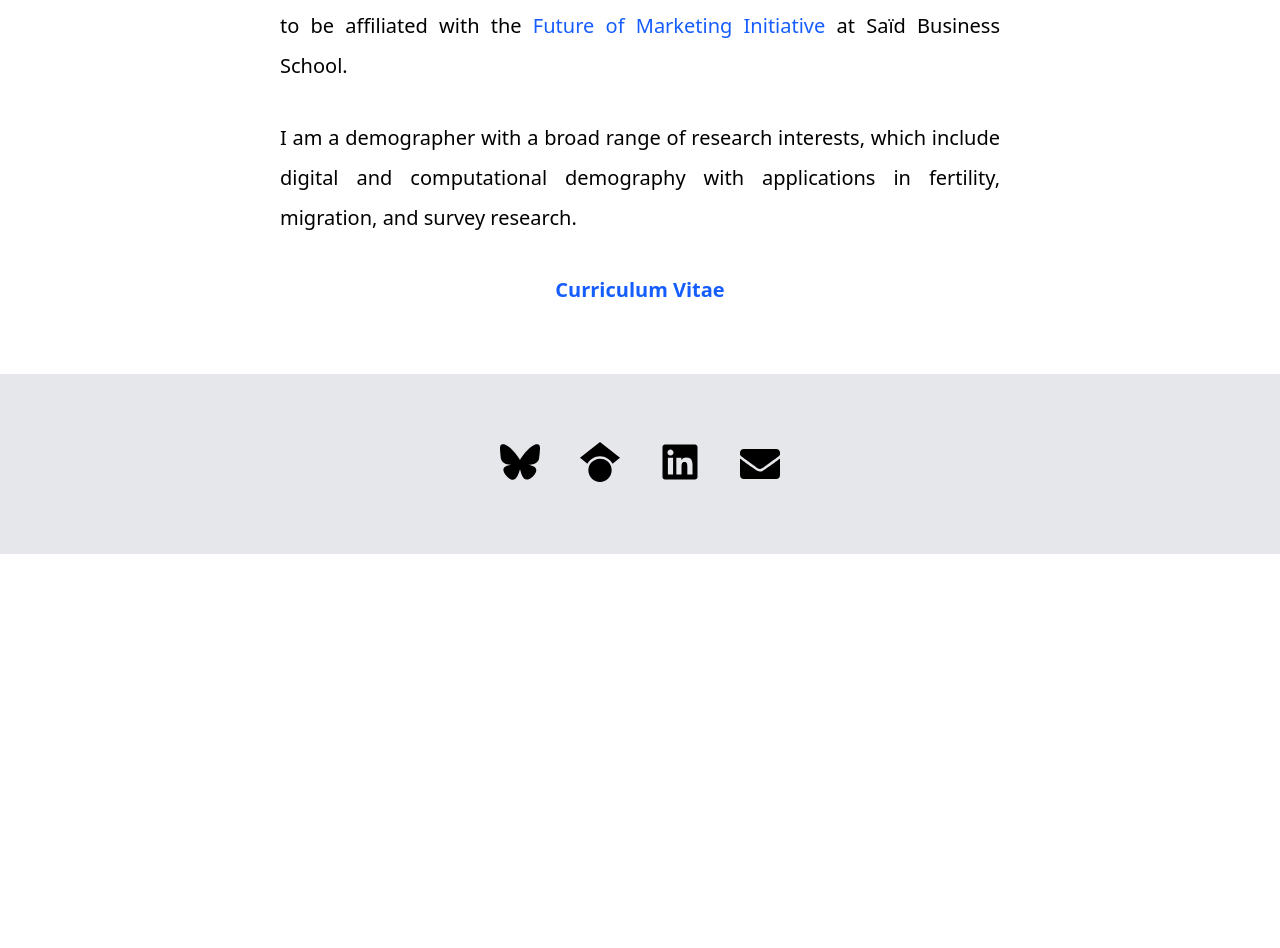
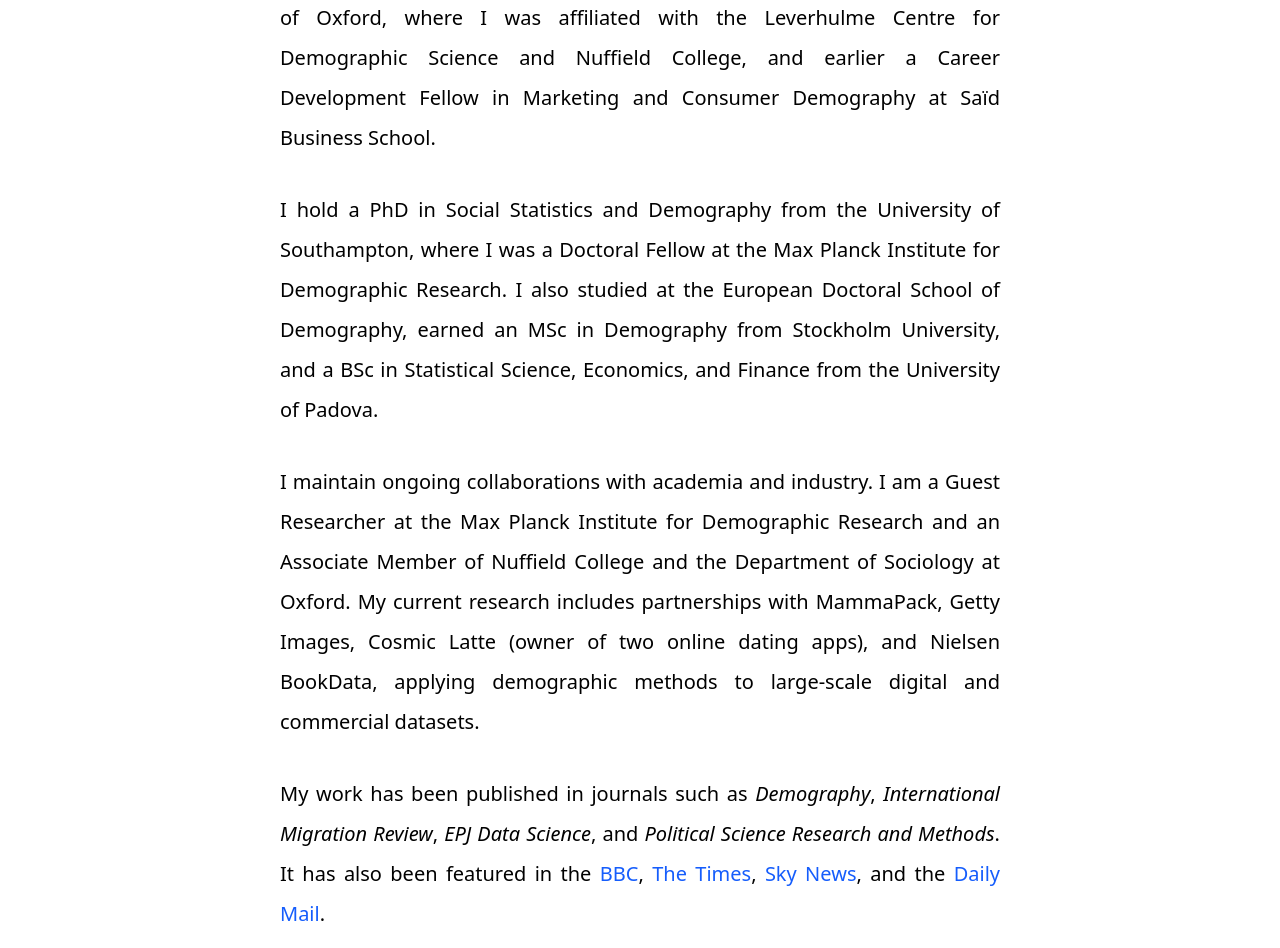
Before and after one commit to chiccorampazzo/website, a Next.js app: page / in a window 1280 px wide. Shown: the part 804-1752 px from the top of the page. Before the commit the page ends 1358 px from the top, so only its background shows below. Built offline with nearby package versions, Linux system fonts and the light colour scheme.

Commit message:
update bio and cv

```diff
--- a/app/page.tsx
+++ b/app/page.tsx
@@ -1,12 +1,13 @@
 import Avatar from "./components/avatar"
-import Link from 'next/link'
-import type { Metadata } from 'next'
-import PersonSchema from './components/schema/person-schema'
-import WebsiteSchema from './components/schema/website-schema'
+import Link from "next/link"
+import type { Metadata } from "next"
+import PersonSchema from "./components/schema/person-schema"
+import WebsiteSchema from "./components/schema/website-schema"
 
 export const metadata: Metadata = {
-  title: 'Francesco Rampazzo',
-  description: 'Francesco Rampazzo is a CD Fellow in Marketing and Consumer Demography at Saïd Business School and Leverhulme Centre for Demographic Science at University of Oxford.',
+  title: "Francesco Rampazzo",
+  description:
+    "Francesco Rampazzo is a CD Fellow in Marketing and Consumer Demography at Saïd Business School and Leverhulme Centre for Demographic Science at University of Oxford.",
 }
 
 export default function Home() {
@@ -25,37 +26,58 @@ export default function Home() {
       </h2>
       <div className="mx-6 mt-4">
         <p>
-              I am a Lecturer in Demography at the{" "}
-              <a href="https://www.sociology.ox.ac.uk/people/francesco-rampazzo">
-                Department of Sociology
-              </a>
-              , the{" "}
-              <a href="https://www.demographicscience.ox.ac.uk">
-                Leverhulme Centre for Demographic Science
-              </a>
-              , and <a href="http://www.nuffield.ox.ac.uk">Nuffield College</a> at the
-              University of Oxford. I hold a PhD in Social Statistics and Demography
-              from the{" "}
-              <a href="https://www.southampton.ac.uk/demography/index.page">
-                University of Southampton
-              </a>
-              , during my PhD I was a Doctoral Fellow at the{" "}
-              <a href="https://www.demogr.mpg.de/en">
-                Max Planck Institute for Demographic Research
-              </a>
-              . I collaborate with researchers at the Max Planck Institute for
-              Demographic Research in Rostock and the Centre for Population Change in
-              Southampton. I continue to be affiliated with the{" "}
-              <a href="https://www.sbs.ox.ac.uk/research/centres-and-initiatives/oxford-future-marketing-initiative">
-                Future of Marketing Initiative
-              </a>{" "}
-              at Saïd Business School.
+          I am a Britalian demographer and a Lecturer in Social Statistics and
+          Demography at the University of Manchester. My research combines
+          sociology, demography, and computational social science to explore how
+          online data can shed light on population dynamics, with a focus on
+          fertility, migration, and survey research.
         </p>
 
         <p>
-              I am a demographer with a broad range of research interests, which
-              include digital and computational demography with applications in
-              fertility, migration, and survey research.
+          Before joining Manchester, I was a Lecturer in Demography at the
+          University of Oxford, where I was affiliated with the Leverhulme
+          Centre for Demographic Science and Nuffield College, and earlier a
+          Career Development Fellow in Marketing and Consumer Demography at Saïd
+          Business School.
+        </p>
+
+        <p>
+          I hold a PhD in Social Statistics and Demography from the University
+          of Southampton, where I was a Doctoral Fellow at the Max Planck
+          Institute for Demographic Research. I also studied at the European
+          Doctoral School of Demography, earned an MSc in Demography from
+          Stockholm University, and a BSc in Statistical Science, Economics, and
+          Finance from the University of Padova.
+        </p>
+
+        <p>
+          I maintain ongoing collaborations with academia and industry. I am a
+          Guest Researcher at the Max Planck Institute for Demographic Research
+          and an Associate Member of Nuffield College and the Department of
+          Sociology at Oxford. My current research includes partnerships with
+          MammaPack, Getty Images, Cosmic Latte (owner of two online dating
+          apps), and Nielsen BookData, applying demographic methods to
+          large-scale digital and commercial datasets.
+        </p>
+
+        <p>
+          My work has been published in journals such as <i>Demography</i>,{" "}
+          <i>International Migration Review</i>, <i>EPJ Data Science</i>, and{" "}
+          <i>Political Science Research and Methods</i>. It has also been
+          featured in the{" "}
+          <a href="https://www.bbc.co.uk/programmes/w3ct73rf">BBC</a>,{" "}
+          <a href="https://www.thetimes.com/life-style/health-fitness/article/menstrual-cycle-app-track-women-mr7nqnsbn">
+            The Times
+          </a>
+          ,{" "}
+          <a href="https://tg24.sky.it/cronaca/2024/11/29/dati-app-mestruazioni">
+            Sky News
+          </a>
+          , and the{" "}
+          <a href="https://www.dailymail.co.uk/news/article-10186111/Number-EU-migrants-Britain-20-higher-official-data-claims-Oxford-study.html">
+            Daily Mail
+          </a>
+          .
         </p>
 
         <p className="text-center font-semibold">
```
Also changed, not shown: 1 other file (tests, documents, lock files or other folders). Lines whose indentation alone changed are shown as unchanged.
